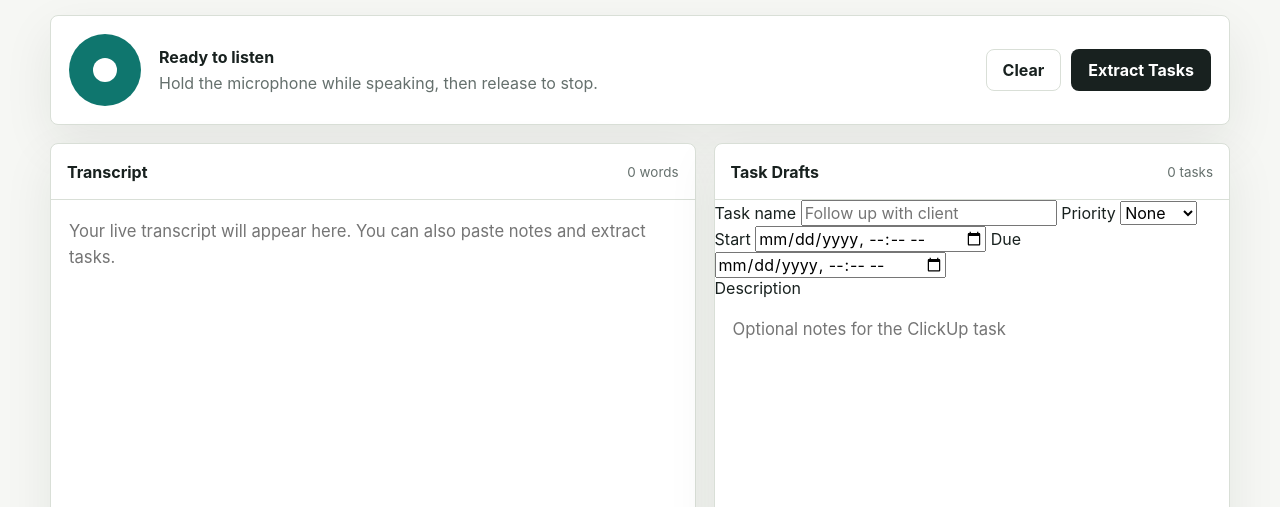
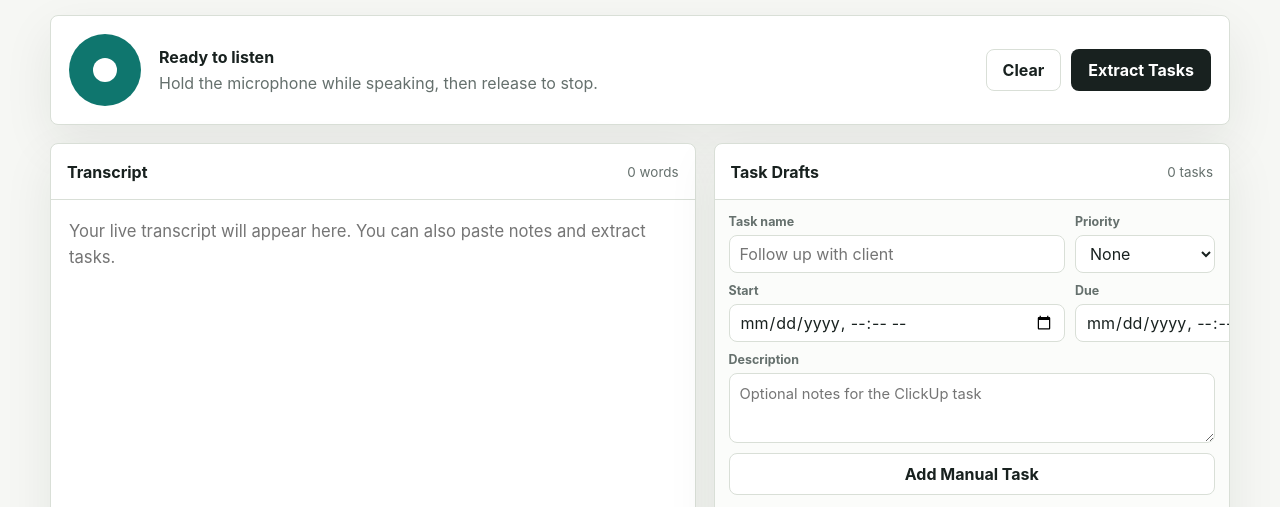
Before and after one commit to jithins123/voice-to-clickup, a website: page public/index.html in a window 1280 px wide. Shown: the part 265-772 px from the top of the page. Drawn offline with Linux system fonts and the light colour scheme; no server answers.

Commit message:
Style manual task composer

```diff
--- a/public/styles.css
+++ b/public/styles.css
@@ -268,6 +268,70 @@ textarea {
   flex-direction: column;
 }
 
+.manual-task-form {
+  border-bottom: 1px solid var(--line);
+  padding: 14px;
+  background: #fbfcfa;
+}
+
+.manual-task-grid {
+  display: grid;
+  grid-template-columns: minmax(0, 1fr) 140px;
+  gap: 10px;
+  margin-bottom: 10px;
+}
+
+.manual-task-form label {
+  display: grid;
+  gap: 6px;
+}
+
+.manual-task-form label span {
+  color: var(--muted);
+  font-size: 0.78rem;
+  font-weight: 750;
+}
+
+.manual-task-form input,
+.manual-task-form select,
+.manual-task-form textarea {
+  width: 100%;
+  border: 1px solid var(--line);
+  border-radius: 8px;
+  background: white;
+  color: var(--ink);
+  outline: 0;
+}
+
+.manual-task-form input,
+.manual-task-form select {
+  min-height: 38px;
+  padding: 0 10px;
+}
+
+.manual-task-form textarea {
+  min-height: 70px;
+  padding: 10px;
+  resize: vertical;
+  font-size: 0.92rem;
+  line-height: 1.4;
+}
+
+.manual-task-form input:focus,
+.manual-task-form select:focus,
+.manual-task-form textarea:focus {
+  border-color: var(--accent);
+  box-shadow: 0 0 0 3px rgba(15, 118, 110, 0.12);
+}
+
+.manual-description {
+  margin-bottom: 10px;
+}
+
+.manual-add-button {
+  width: 100%;
+}
+
 #tasks {
   flex: 1;
   padding: 14px;
@@ -425,7 +489,8 @@ textarea {
   }
 
   .guide-strip,
-  .grid {
+  .grid,
+  .manual-task-grid {
     grid-template-columns: 1fr;
   }
 
```
